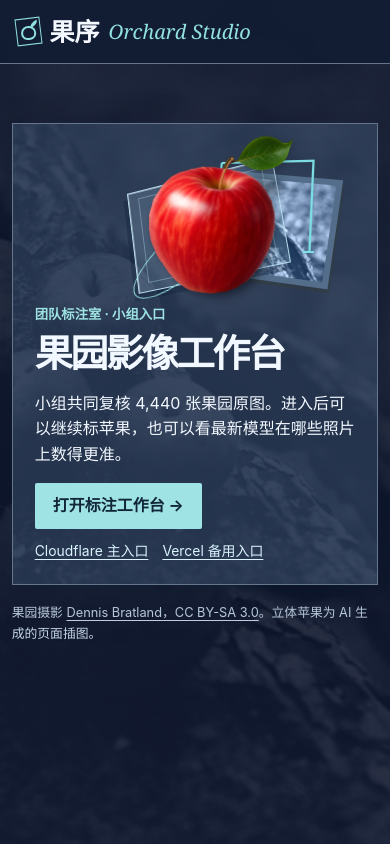
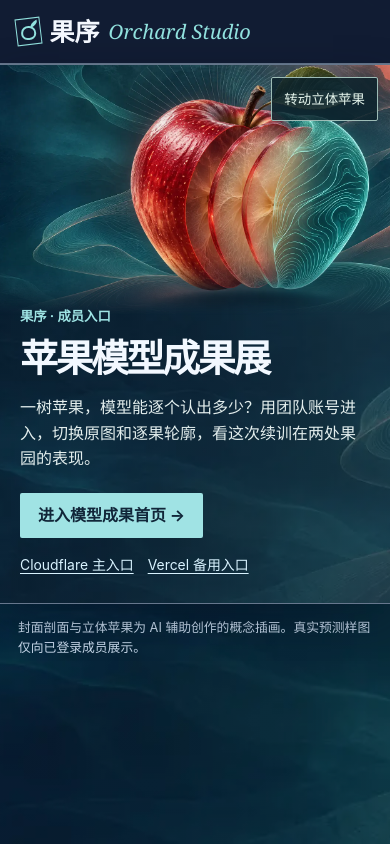
Before and after one commit to qgt905802-commits/orchard-fieldbook-entry, a plain HTML site: page index.html in a window 390 px wide. Drawn offline with Linux system fonts and the light colour scheme.

Commit message:
用苹果剖面插画引导成员进入模型成果首页

```diff
--- /dev/null
+++ b/entry-cover.css
@@ -0,0 +1,24 @@
+.public-entrance main { width:min(1450px,94vw); margin:clamp(20px,5vh,64px) auto; }
+.entrance-card { min-height:clamp(450px,43vw,660px); grid-template-columns:minmax(0,.93fr) minmax(0,1.1fr); }
+.entrance-card:not(.interactive)::before {
+  background:linear-gradient(92deg,#0719274d,transparent 59%),url("./apple-atlas.webp") 72% center / cover;
+}
+.entrance-card h1 { font-size:clamp(38px,4.65vw,76px); text-wrap:balance; }
+.entrance-card p { color:#e3eeed; }
+.entrance-card #enter { margin:5px 0; }
+.entrance-card .specimen[hidden],#change-art[hidden] { display:none!important; }
+#change-art { position:absolute; right:17px; bottom:15px; min-height:44px; padding:5px 12px; border:1px solid #9dbcb6; border-radius:2px;
+  background:#0b222cd6; color:#e6f6ed; font:500 .84rem/1.4 -apple-system,"PingFang SC",sans-serif; cursor:pointer; }
+#change-art:hover { background:#244247; }
+#change-art:focus-visible { outline:3px solid #f2c47b; outline-offset:2px; }
+@media(max-width:670px) {
+  .public-entrance main { width:100%; margin:0 auto; }
+  .public-entrance footer { margin:14px 18px; }
+  .entrance-card { display:flex; flex-direction:column; align-items:stretch; min-height:0; padding:clamp(222px,61vw,335px) 20px 26px; border-inline:0;
+    background:linear-gradient(110deg,#10263450,#192c3d9c),url("./atlas-lines.webp") center/cover; }
+  .entrance-card:not(.interactive)::before { inset:0 0 auto; height:clamp(234px,64vw,355px);
+    background:url("./apple-atlas.webp") 83% 35% / auto 106% no-repeat; mask-image:linear-gradient(black 78%,transparent); }
+  .entrance-card.interactive .specimen { position:absolute; top:8px; left:15%; width:70%; height:clamp(178px,50vw,270px); }
+  #change-art { top:12px; right:12px; bottom:auto; }
+  .entrance-card h1 { margin:.17em 0; }
+}
--- a/entry.js
+++ b/entry.js
@@ -6,6 +6,18 @@ const backup = document.getElementById('backup').href;
 const status = document.getElementById('status');
 const timeout = 2800;
 let pending = false;
+const card = document.querySelector('.entrance-card');
+const art = card.querySelector('.specimen');
+const artToggle = document.getElementById('change-art');
+artToggle.hidden = false;
+artToggle.onclick = () => {
+  const interactive = art.hidden;
+  art.hidden = !interactive;
+  card.classList.toggle('interactive', interactive);
+  artToggle.setAttribute('aria-pressed', String(interactive));
+  artToggle.textContent = interactive ? '返回封面插画' : '转动立体苹果';
+  document.dispatchEvent(new CustomEvent('orchard-screen', {detail:{scene: interactive ? art : null}}));
+};
 
 function reachable(origin) {
   // The two hosts serve this public stylesheet independently of login.
--- a/fieldbook.css
+++ b/fieldbook.css
@@ -272,3 +272,11 @@ h1, .report-panel h2, .live-training h2, .brief h2, .queue h2, .gate h2 { font-f
 .report-status a { text-underline-offset: .22em; }
 .app-bar, .progress-page > .report-page-title { text-shadow: none; }
 body.edge-back #task, body.edge-back #task::before { background-color: #192840; }
+.cover::before,.entrance-card::before {
+  background:linear-gradient(115deg,#05182965,#17343c0d),url("./atlas-lines.webp") center 58% / cover;
+  filter:none; opacity:1;
+}
+.public-entrance::before {
+  background:linear-gradient(110deg,#11233580,#12263940),url("./atlas-lines.webp") center / cover;
+  opacity:.72;
+}
--- a/index.html
+++ b/index.html
@@ -3,21 +3,23 @@
 <head>
   <meta charset="utf-8"><meta name="viewport" content="width=device-width, initial-scale=1">
   <meta name="referrer" content="no-referrer"><meta name="theme-color" content="#121d33">
-  <title>果序 · 小组入口</title>
-  <link rel="stylesheet" href="./fieldbook.css?v=depth-1"><script defer src="./fieldbook.js?v=depth-1"></script><script defer src="./entry.js"></script>
+  <title>果序 · 模型成果入口</title>
+  <link rel="stylesheet" href="./fieldbook.css?v=exhibit-1"><script defer src="./fieldbook.js?v=depth-1"></script><script defer src="./entry.js"></script>
+  <link rel="stylesheet" href="./entry-cover.css"><link rel="preload" as="image" href="./apple-atlas.webp">
 </head>
 <body class="public-entrance">
   <header class="app-bar"><div class="brand"><span class="mark" aria-hidden="true"></span><strong>果序</strong><em>Orchard Studio</em></div></header>
   <main>
     <section class="entrance-card">
-      <div><small class="eyebrow">团队标注室 · 小组入口</small><h1>果园影像工作台</h1>
-        <p>小组共同复核 4,440 张果园原图。进入后可以继续标苹果，也可以看最新模型在哪些照片上数得更准。</p>
-        <a id="enter" href="https://orchard-apple-review.orchard-fieldbook.workers.dev/">打开标注工作台 →</a>
+      <div><small class="eyebrow">果序 · 成员入口</small><h1>苹果模型成果展</h1>
+        <p>一树苹果，模型能逐个认出多少？用团队账号进入，切换原图和逐果轮廓，看这次续训在两处果园的表现。</p>
+        <a id="enter" href="https://orchard-apple-review.orchard-fieldbook.workers.dev/">进入模型成果首页 →</a>
         <p class="alternate"><a id="primary" href="https://orchard-apple-review.orchard-fieldbook.workers.dev/">Cloudflare 主入口</a><a id="backup" href="https://orchard-apple-review.vercel.app/">Vercel 备用入口</a></p>
         <p id="status" role="status"></p>
       </div>
-      <div class="specimen" aria-hidden="true"><div class="specimen-space"><i class="negative"></i><i class="mount"></i><i class="sight"></i></div><i class="fruit"></i></div>
+      <div class="specimen" aria-hidden="true" hidden><div class="specimen-space"><i class="negative"></i><i class="mount"></i><i class="sight"></i></div><i class="fruit"></i></div>
+      <button id="change-art" type="button" aria-pressed="false" hidden>转动立体苹果</button>
     </section>
-    <footer><span class="art-credit">果园摄影 <a href="https://commons.wikimedia.org/wiki/File:Piper_Orchard_three_apples.jpg" rel="noreferrer">Dennis Bratland，CC BY-SA 3.0</a>。立体苹果为 AI 生成的页面插图。</span></footer>
+    <footer><span class="art-credit">封面剖面与立体苹果为 AI 辅助创作的概念插画。真实预测样图仅向已登录成员展示。</span></footer>
   </main>
 </body></html>
```
Also changed, not shown: apple-atlas.webp (added), atlas-lines.webp (added).
